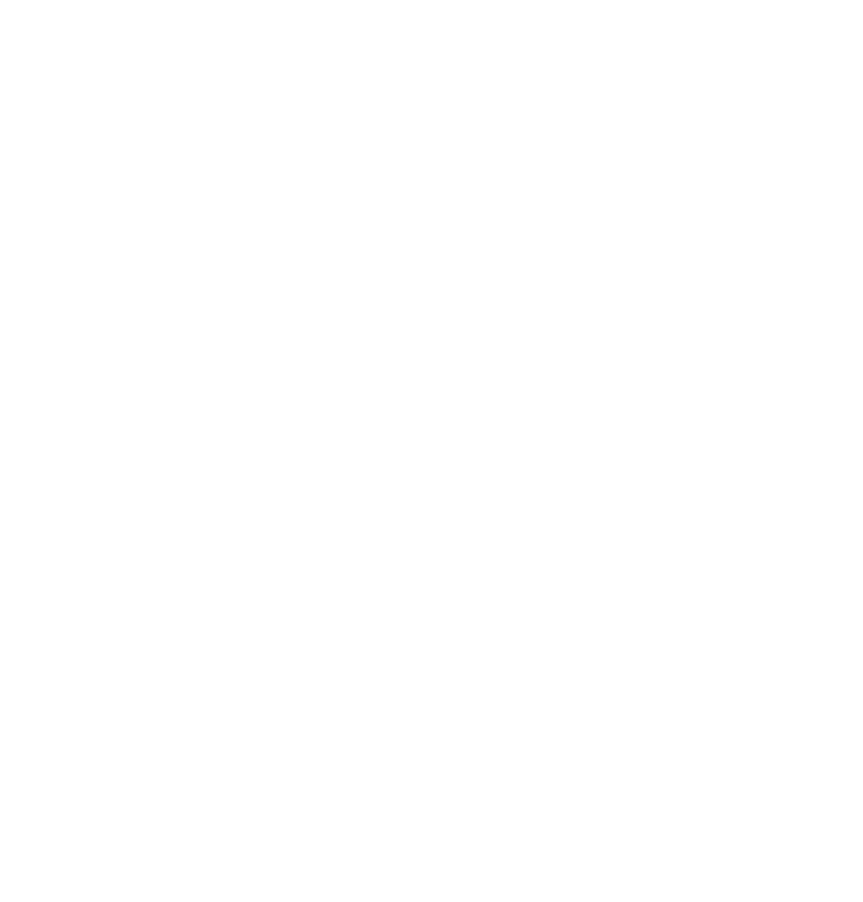
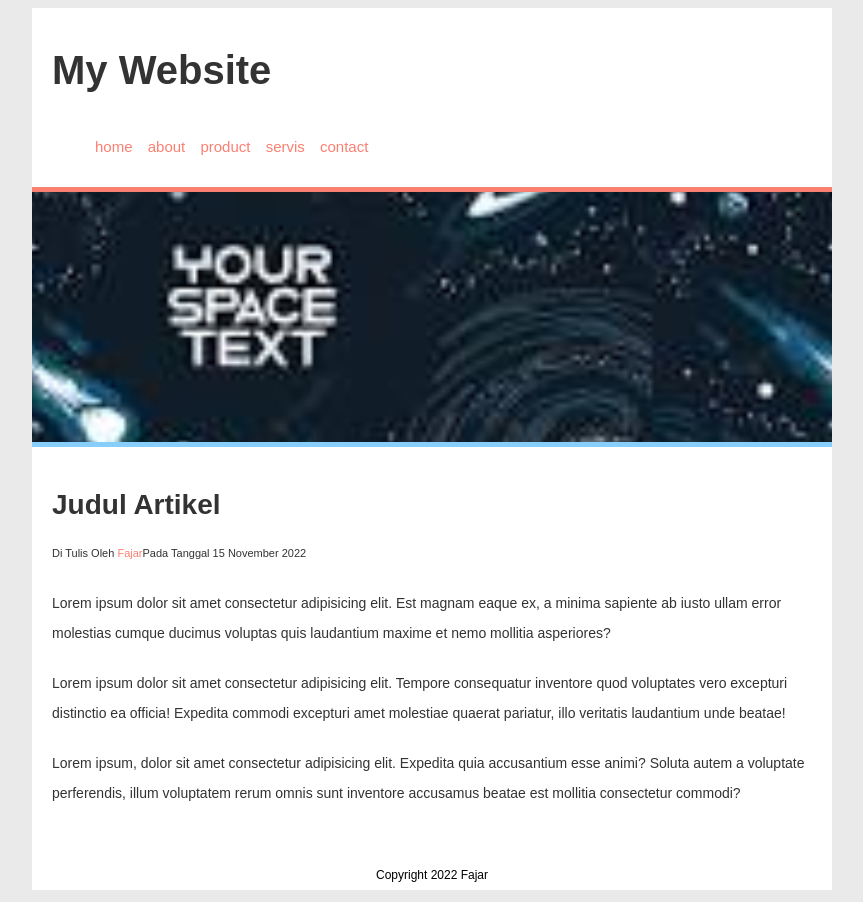
Before and after one commit to Kacamata1/PWPB-XIIRPL, a PHP site: page /css5/index.php in a window 1280 px wide. Before the commit the part shown is empty. Shown: the whole page, without its empty margins (208-1071 px from the left). Before the commit the page ends 800 px from the top, so only its background shows below. Run offline with PHP 8.4, Linux system fonts and the light colour scheme.

Commit message:
BASDAT_CLASS

```diff
--- a/display/css4/latihan/style.css
+++ b/display/css4/latihan/style.css
@@ -62,5 +62,7 @@
     margin: -460px 332px;
     color: black;
     text-align: center;
+    border:35px solid chocolate ;
+    border-bottom: blue;
     /* display: inline-block; */
 }
--- /dev/null
+++ b/display/css5/index.php
@@ -0,0 +1,31 @@
+<html>
+    <head>
+        <title>MY WEBSITE</title>
+        <link rel="stylesheet" href="style.css">
+    </head>
+    <body>
+    <div class="container">
+        <div class="header">
+            <h1 class ="judul">My Website</h1>
+            <ul>
+                <li><a href="#">home</a></li>
+                <li><a href="#">about</a></li>
+                <li><a href="#">product</a></li>
+                <li><a href="#">servis</a></li>
+                <li><a href="#">contact</a></li>
+            </ul>
+        </div>
+        <div class="hero"></div>
+        <div class="content">
+            <h2>Judul Artikel</h2>
+            <p class="Penulis">Di Tulis Oleh <a href="#">Fajar</a>Pada Tanggal 15 November 2022</p>
+            <p>Lorem ipsum dolor sit amet consectetur adipisicing elit. Est magnam eaque ex, a minima sapiente ab iusto ullam error molestias cumque ducimus voluptas quis laudantium maxime et nemo mollitia asperiores?
+            <p>Lorem ipsum dolor sit amet consectetur adipisicing elit. Tempore consequatur inventore quod voluptates vero excepturi distinctio ea officia! Expedita commodi excepturi amet molestiae quaerat pariatur, illo veritatis laudantium unde beatae!</p></p>
+            <p>Lorem ipsum, dolor sit amet consectetur adipisicing elit. Expedita quia accusantium esse animi? Soluta autem a voluptate perferendis, illum voluptatem rerum omnis sunt inventore accusamus beatae est mollitia consectetur commodi?</p>
+        </div>
+        <div class="footer">
+            <p class="copy">Copyright 2022 Fajar</p>
+        </div>
+  </div>
+</body>
+</html>
--- /dev/null
+++ b/display/css5/style.css
@@ -0,0 +1,65 @@
+/*style*/
+body{
+font: 15px/30px arial, sans-serif;
+background-color: #eaeaea;
+color: #333;
+}
+.container{
+    width: 800px;
+    margin: auto;
+    background-color: #fff;
+}
+.header{
+    padding: 20px;
+    padding-bottom: 10px;
+}
+.header .judul{
+    font-size: 40px;
+    font-weight: bold;
+}
+.header ul li {
+    display: inline-block;
+    margin-top: 20px;
+    margin-right: 5px;
+}
+.header a{
+    text-decoration:none;
+    color: salmon;
+    padding: 3px;
+}
+.header a:hover{
+    background-color: lightskyblue;
+    color: white;
+}
+.hero{
+    height: 250px;
+    background-image: url(img/images.jpeg);
+    background-size: cover;
+    background-position: -180px;
+    border-bottom: 5px solid lightskyblue;
+    border-top: 5px solid salmon;
+}
+.content{
+    padding: 20px;
+}
+.content h2{
+    font-size: 28px;
+    font-weight: bold;
+}
+.content .penulis{
+    font-size: 11px;
+    margin-top: -5px;
+}
+.content .penulis a{
+    color: salmon;
+    text-decoration: none;
+}
+.content p{
+    margin-bottom: 20px;
+    font-size: 14px;
+}
+.footer .copy {
+    color: #000000;
+    text-align: center;
+    font-size: 12px;
+}
```
Also changed, not shown: display/css5/img/images.jpeg (added).
